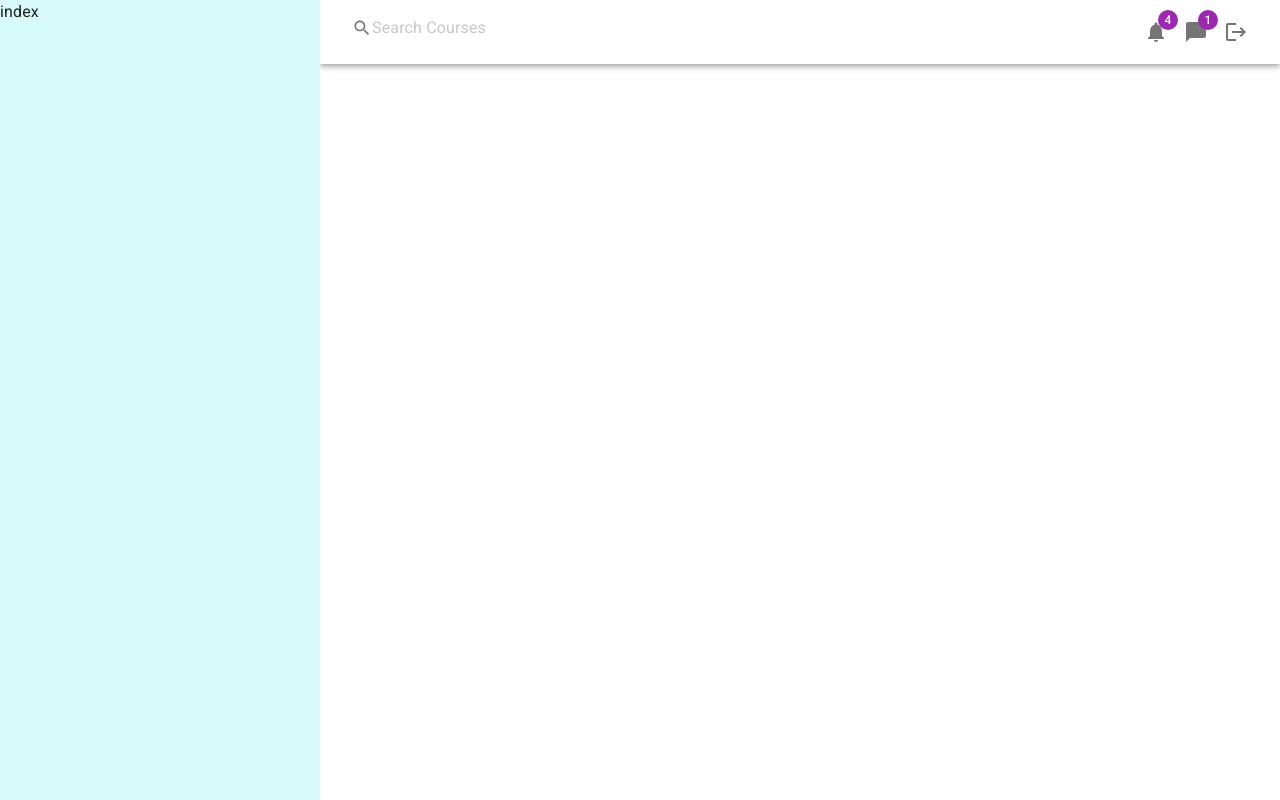
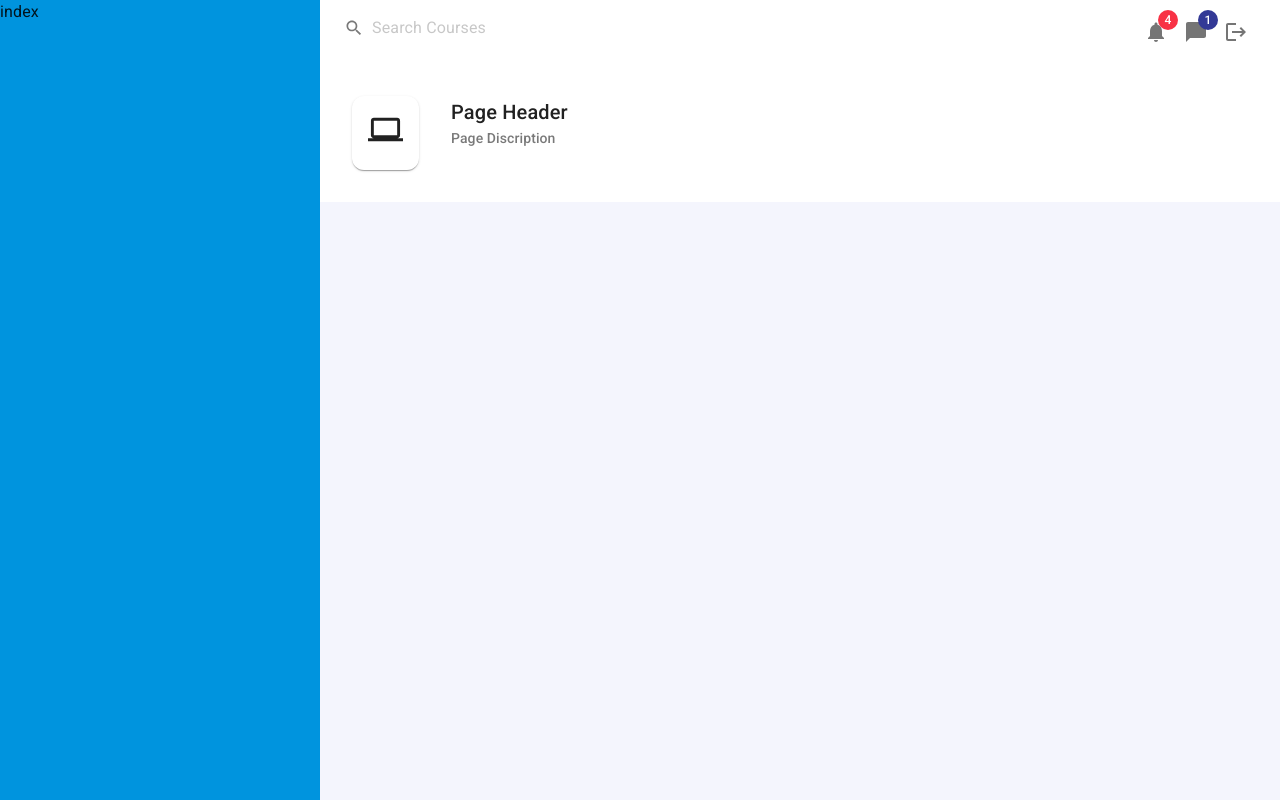
Before and after one commit to pradeeprajnepal/react-mui-complete, a React (Create React App) app: page / in a window 1280 px wide. Built offline with nearby package versions, Linux system fonts and the light colour scheme.

Commit message:
Customization

```diff
--- a/src/App/App.js
+++ b/src/App/App.js
@@ -2,29 +2,66 @@ import './App.css';
 import React from 'react';
 import SideMenu from '../Components/SideMenu';
 import Header from '../Components/Header';
-import { CssBaseline } from '@mui/material';
+import { CssBaseline, createTheme, ThemeProvider } from '@mui/material';
 import { makeStyles } from '@mui/styles';
+import PageHeader from '../Components/PageHeader';
+import ComputerIcon from '@mui/icons-material/Computer';
 
-const useStyles= makeStyles({
-  appMain:{
+const theme = createTheme({
+  palette: {
+    primary: {
+      main: "#333996",
+      light: "#3c44b126"
+    },
+    secondary: {
+      main: "#f83245",
+      light: "#f8324526"
+    },
+    background: {
+      default: '#f4f5fd'
+    }
+  },
+  shape:{
+    borderRadius:'12px'
+  },
+  overrides:{
+    MuiAppBar:{
+      root:{
+        transform:'translateƵ(0)'
+      }
+    }
+  },
+  props:{
+    MuiIconButton:{
+      disableRipple:true
+    }
+  }
+})
+
+const useStyles = makeStyles({
+  appMain: {
     paddingLeft: "320px",
     width: "100%"
   }
 })
 
 function App() {
-  const classes= useStyles();
+  const classes = useStyles();
   return (
-    <React.Fragment>
+    <ThemeProvider theme={theme}>
 
       <SideMenu />
 
       <div className={classes.appMain}>
-    <Header/>
-    </div>
+        <Header />
+        <PageHeader
+          title='Page Header'
+          subtitle='Page Discription'
+          icon={<ComputerIcon fontSize='large' />} />
+      </div>
       <div>here we go!</div>
-      <CssBaseline/>
-    </React.Fragment>
+      <CssBaseline />
+    </ThemeProvider>
   );
 }
 
--- a/src/Components/Header/index.js
+++ b/src/Components/Header/index.js
@@ -7,20 +7,25 @@ import SearchIcon from '@mui/icons-material/Search';
 import { makeStyles } from '@mui/styles';
 
 
-const useStyles= makeStyles({
+const useStyles= makeStyles(theme=>({
     root:{
-        backgroundColor:'#fff !important'
+        backgroundColor:'#fff !important',
+        transform:'translateƵ(0)'
     },
     searchInput:{
         opacity:'0.6',
-        padding:'0px 8px',
+        padding:`0px ${theme.spacing(1)}px`,
         fontSize:'0.8rem',
         '&:hover':{
             backgroundColor:'#f2f2f2'
-        }
-    }
+        },
+        '& .MuiSvgIcon-root':{
+            marginRight:theme.spacing(1)
+        },
 
-})
+    },
+
+}))
 
 export default function Header() {
     const classes= useStyles();
@@ -38,13 +43,13 @@ export default function Header() {
                     </Grid>
                     <Grid item sm></Grid>
                     <Grid item >
-                        <IconButton>
+                        <IconButton >
                             <Badge badgeContent={4} color="secondary">
                                 <NotificationsIcon />
                             </Badge>
                         </IconButton>
                         <IconButton>
-                            <Badge badgeContent={1} color="secondary">
+                            <Badge badgeContent={1} color="primary">
                                 <ChatBubbleIcon />
                             </Badge>
 
--- /dev/null
+++ b/src/Components/PageHeader/index.js
@@ -0,0 +1,54 @@
+import React from 'react'
+import {Paper, Card, Typography} from '@mui/material';
+import { makeStyles } from '@mui/styles';
+
+const useStyles= makeStyles(theme=>({
+    root:{
+        backgroundColor:'#fdfdff',
+
+    },
+    pageHeader:{
+        padding:theme.spacing(4),
+        display:'flex',
+        marginBottom:theme.spacing(2)
+
+    },
+    pageIcon:{
+        display:'inline-block',
+        padding: theme.spacing(2),
+        color:"3c44b1"
+    },
+    pageTitle:{
+        paddingLeft: theme.spacing(4),
+        '& .MuiTypography-subtitle2':{
+            opacity:'0.6'
+        }
+    }
+}))
+
+export default function PageHeader(props) {
+    const {title,subtitle,icon}=props
+    const classes= useStyles();
+  return (
+    <Paper elevation={0} square className={classes.root}>
+        <div className={classes.pageHeader}>
+            <Card className={classes.pageIcon}>
+                {icon}
+            </Card>
+            <div className={classes.pageTitle}>
+                <Typography
+                variant="h6"
+                component="div">
+                    {title}
+                </Typography>
+                <Typography
+                variant="subtitle2"
+                component="div">
+                    {subtitle}
+                </Typography>
+            </div>
+        </div>
+
+    </Paper>
+  )
+}
--- a/src/Components/SideMenu/index.js
+++ b/src/Components/SideMenu/index.js
@@ -10,7 +10,7 @@ const useStyles = makeStyles({
       left:'0px',
       width:'320px',
       height:'100%',
-      backgroundColor:'#d7faf8'
+      backgroundColor:'#0094de'
   }
 
 })
```
Also changed, not shown: 1 other file (tests, documents, lock files or other folders).
